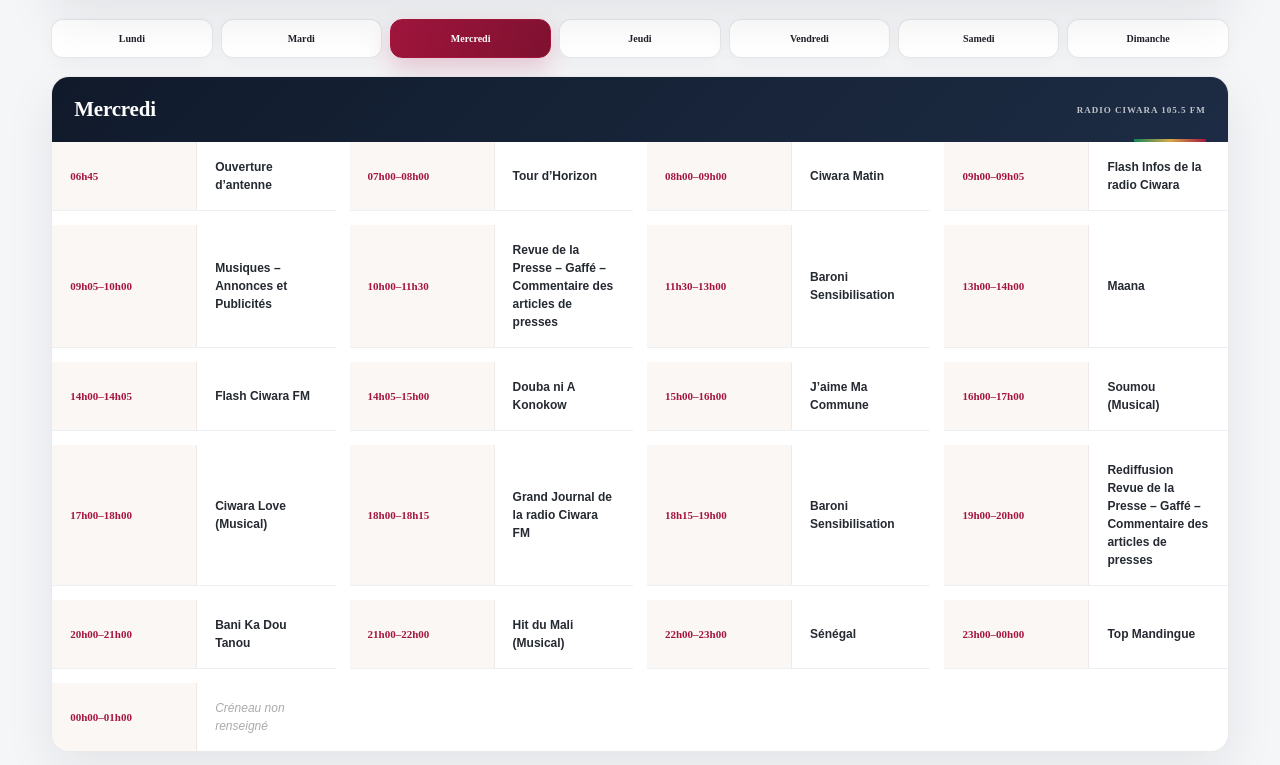
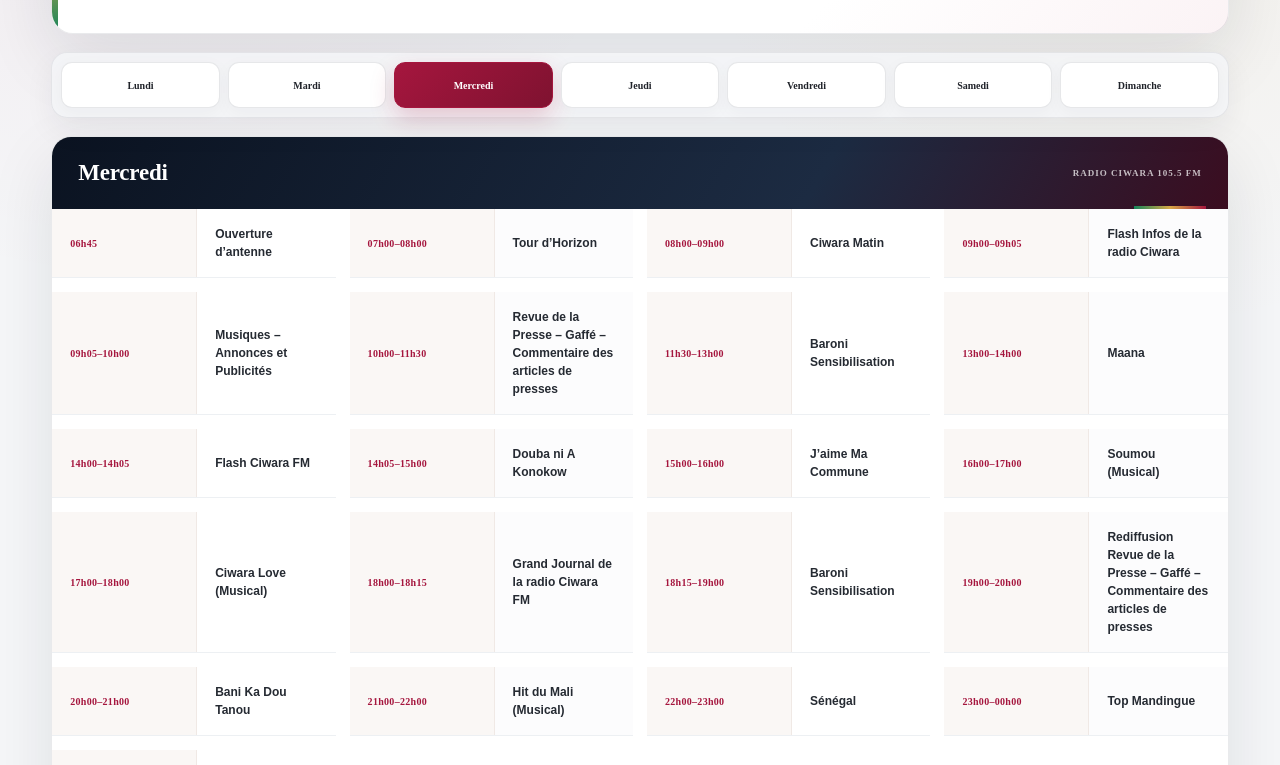
Before and after one commit to cmbenkouma-alt/Ciwaramedias, a plain HTML site: page programme.html in a window 1280 px wide. Shown: the part 272-1037 px from the top of the page. Drawn offline with Linux system fonts and the light colour scheme.

Commit message:
feat: connect premium programme stylesheet

```diff
--- a/programme.html
+++ b/programme.html
@@ -4,6 +4,7 @@
 <meta charset="utf-8"><meta name="viewport" content="width=device-width,initial-scale=1">
 <title>Programme officiel 2026 | Radio Ciwara</title>
 <link rel="stylesheet" href="style.css">
+<link rel="stylesheet" href="programme-premium.css">
 <style>
 body{background:#f5f6f8}.page{padding:42px 0 110px}.intro,.schedule-box{background:#fff;border:1px solid rgba(16,26,43,.09);box-shadow:0 18px 50px rgba(16,26,43,.08);border-radius:18px}.intro{padding:30px;margin-bottom:18px;position:relative;overflow:hidden}.intro:before{content:"";position:absolute;left:0;top:0;bottom:0;width:6px;background:linear-gradient(180deg,var(--red),var(--gold),var(--green))}.intro h1{font:900 32px Montserrat;margin:8px 0 8px;letter-spacing:-.6px}.intro p{font-size:12px;color:var(--muted);line-height:1.7;margin:0;max-width:760px}.red-label{display:inline-flex;align-items:center;gap:7px;color:var(--red);font:900 10px Montserrat;letter-spacing:1.1px}.red-label:before{content:"";width:22px;height:3px;background:var(--red);border-radius:10px}
 .day-tabs{display:grid;grid-template-columns:repeat(7,1fr);gap:8px;margin:18px 0}.day-tabs button{border:1px solid rgba(16,26,43,.1);background:#fff;color:#20232a;padding:13px 8px;border-radius:12px;font:900 10px Montserrat;cursor:pointer;transition:.2s;box-shadow:0 5px 18px rgba(16,26,43,.04)}.day-tabs button:hover{transform:translateY(-2px);border-color:rgba(165,22,62,.35)}.day-tabs button.active{background:linear-gradient(135deg,var(--red),#7f1230);color:#fff;border-color:var(--red);box-shadow:0 10px 25px rgba(165,22,62,.22)}
```
